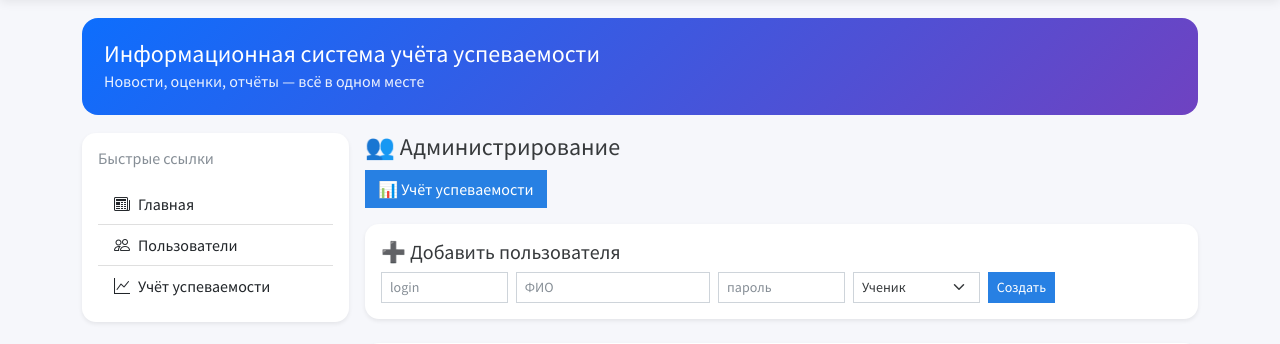
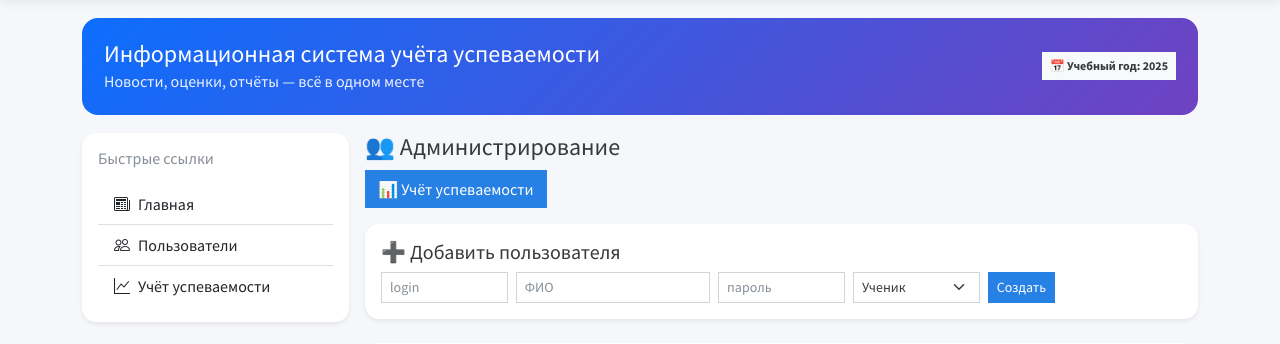
Before and after one commit to AlexandrMarivech/school-diary, a Flask app: page /admin in a window 1280 px wide. Shown: the part 62-406 px from the top of the page. Run offline with Flask 3, Linux system fonts and the light colour scheme; the first user in the database is signed in; data comes from the database, SQL or seed files in the repository; some libraries are stand-ins or nearby versions.

```diff
--- a/templates/base.html
+++ b/templates/base.html
@@ -71,11 +71,23 @@
 </nav>
 
 <div class="container">
-  <div class="hero">
-    <h4 class="m-0">{% block page_title %}Информационная система учёта успеваемости{% endblock %}</h4>
-    <div class="subtitle">{% block page_subtitle %}Новости, оценки, отчёты — всё в одном месте{% endblock %}</div>
+  <div class="hero d-flex flex-column flex-md-row justify-content-between align-items-center">
+    <div>
+      <h4 class="m-0">
+        {% block page_title %}Информационная система учёта успеваемости{% endblock %}
+      </h4>
+      <div class="subtitle">
+        {% block page_subtitle %}Новости, оценки, отчёты — всё в одном месте{% endblock %}
+      </div>
+    </div>
+    <div class="mt-3 mt-md-0">
+      <span class="badge bg-light text-dark p-2">
+        📅 Учебный год: {{ current_year() }}
+      </span>
+    </div>
   </div>
 </div>
+
 
 <div class="container">
   <div class="row g-3">
```
